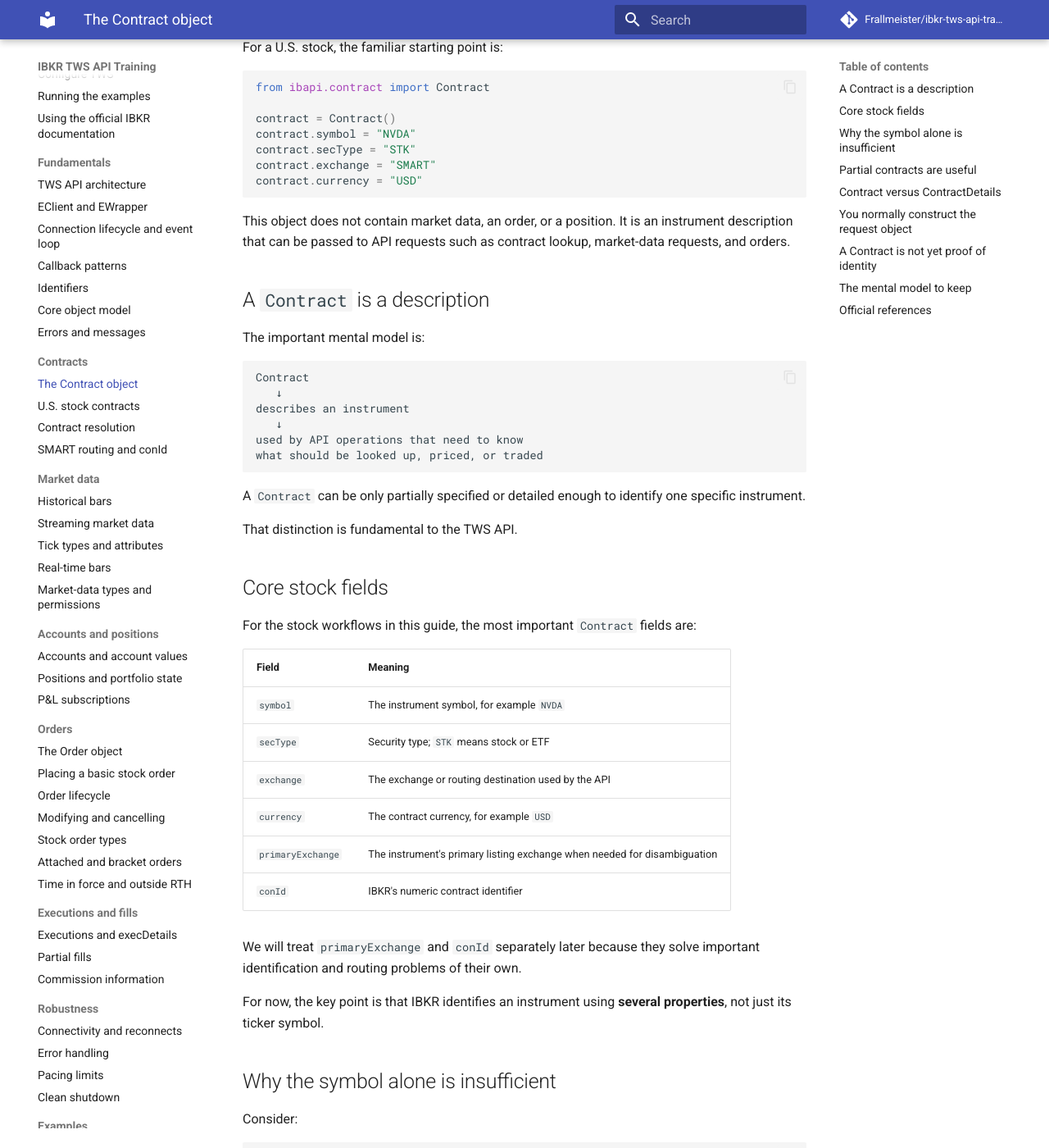
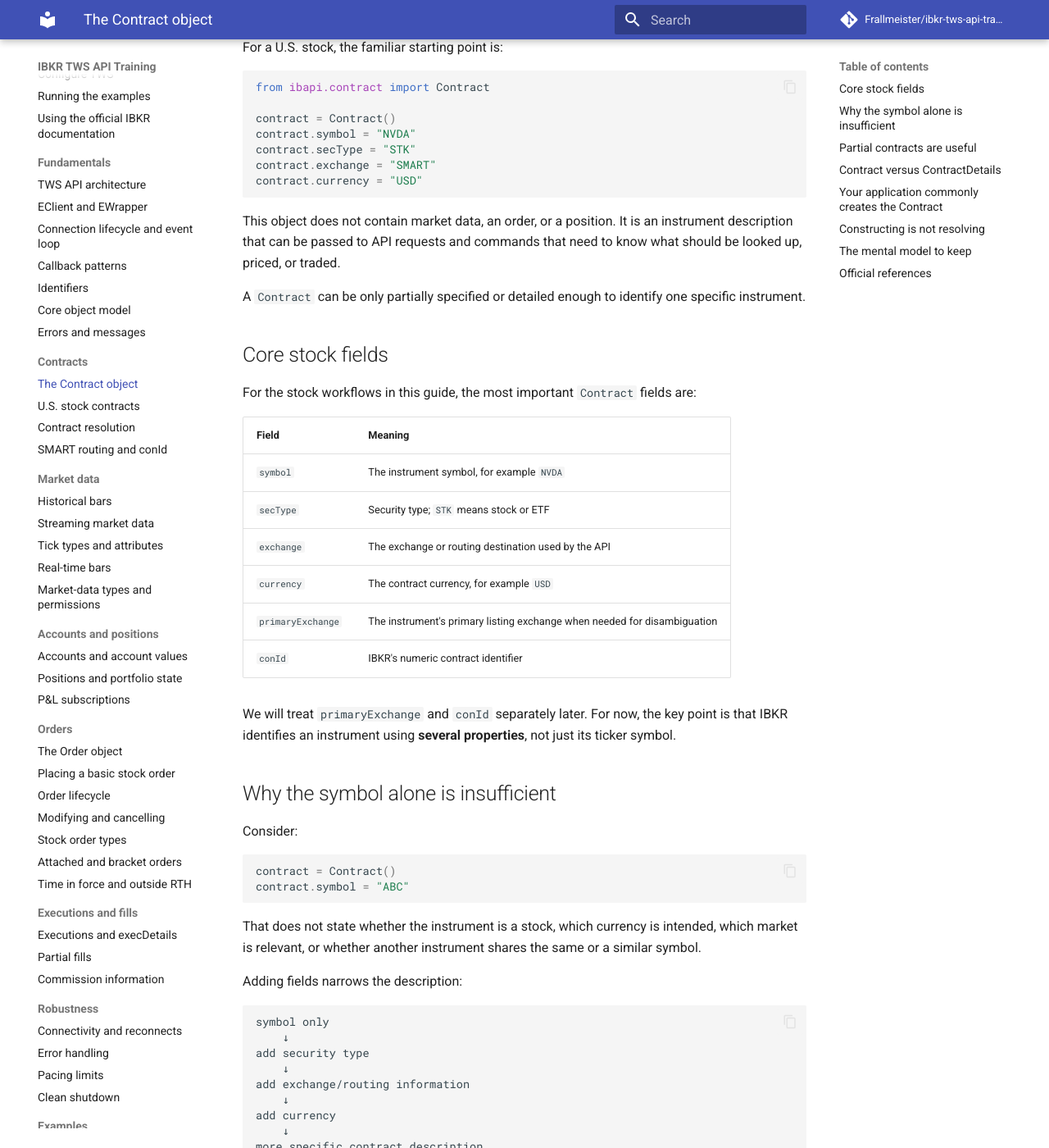
Before and after one commit to Frallmeister/ibkr-tws-api-training, an MkDocs documentation site: the page built from docs/contracts/contract-object.md, in a window 1280 px wide and 1400 px high, scrolled down 218 px. Shown: the whole window at 82% size. Built offline with MkDocs 1.6.1 and Material for MkDocs 9.7.7, drawn with Linux system fonts in a browser that asks for light colours; comment, search, counter and statistics services are not loaded; some of the changed text lies outside the part shown.

Commit message:
docs: tighten Contract object chapter

````diff
--- a/docs/contracts/contract-object.md
+++ b/docs/contracts/contract-object.md
@@ -16,24 +16,9 @@ contract.exchange = "SMART"
 contract.currency = "USD"
 ```
 
-This object does not contain market data, an order, or a position. It is an instrument description that can be passed to API requests such as contract lookup, market-data requests, and orders.
-
-## A `Contract` is a description
-
-The important mental model is:
-
-```text
-Contract
-   ↓
-describes an instrument
-   ↓
-used by API operations that need to know
-what should be looked up, priced, or traded
-```
+This object does not contain market data, an order, or a position. It is an instrument description that can be passed to API requests and commands that need to know what should be looked up, priced, or traded.
 
 A `Contract` can be only partially specified or detailed enough to identify one specific instrument.
-
-That distinction is fundamental to the TWS API.
 
 ## Core stock fields
 
@@ -48,9 +33,7 @@ For the stock workflows in this guide, the most important `Contract` fields are:
 | `primaryExchange` | The instrument's primary listing exchange when needed for disambiguation |
 | `conId` | IBKR's numeric contract identifier |
 
-We will treat `primaryExchange` and `conId` separately later because they solve important identification and routing problems of their own.
-
-For now, the key point is that IBKR identifies an instrument using **several properties**, not just its ticker symbol.
+We will treat `primaryExchange` and `conId` separately later. For now, the key point is that IBKR identifies an instrument using **several properties**, not just its ticker symbol.
 
 ## Why the symbol alone is insufficient
 
@@ -61,30 +44,12 @@ contract = Contract()
 contract.symbol = "ABC"
 ```
 
-That tells IBKR very little.
-
-The symbol does not state:
-
-- whether the instrument is a stock;
-- which currency is intended;
-- which market or routing destination is relevant;
-- whether another instrument shares the same or a similar symbol.
+That does not state whether the instrument is a stock, which currency is intended, which market is relevant, or whether another instrument shares the same or a similar symbol.
 
 Adding fields narrows the description:
 
-```python
-contract.symbol = "NVDA"
-contract.secType = "STK"
-contract.exchange = "SMART"
-contract.currency = "USD"
-```
-
-Conceptually:
-
 ```text
 symbol only
-    ↓
-broad description
     ↓
 add security type
     ↓
@@ -140,7 +103,7 @@ We will implement this lookup properly in the contract-resolution chapter.
 
 ## `Contract` versus `ContractDetails`
 
-These two names are easy to confuse.
+These two names are easy to confuse:
 
 ```text
 Contract
@@ -150,7 +113,7 @@ ContractDetails
 = IBKR metadata returned about a matched contract
 ```
 
-A useful way to think about the flow is:
+The flow is:
 
 ```text
 your Contract description
@@ -162,25 +125,13 @@ IBKR searches its contract database
 ContractDetails result
 ```
 
-`ContractDetails` contains substantially more information than you normally provide when constructing a stock `Contract`, such as the resolved contract, valid exchanges, market rules, trading hours, and descriptive metadata.
+`ContractDetails` contains substantially more information than you normally provide when constructing a stock `Contract`, including the resolved contract and metadata such as valid exchanges, market rules, and trading hours.
 
 That richer object belongs to the later resolution chapter.
 
-## You normally construct the request object
+## Your application commonly creates the `Contract`
 
-Unlike many objects received through `EWrapper`, a `Contract` is commonly created by your own application:
-
-```python
-contract = Contract()
-contract.symbol = "AAPL"
-contract.secType = "STK"
-contract.exchange = "SMART"
-contract.currency = "USD"
-```
-
-You then pass it into an `EClient` method.
-
-So the direction is often:
+Unlike many objects received through `EWrapper`, a `Contract` is commonly created by your own application and passed into an `EClient` method:
 
 ```text
 application
@@ -192,11 +143,11 @@ EClient request or command
 TWS / IBKR
 ```
 
-IBKR may later return `Contract` objects as part of other response objects as well, but the important starting case is that **your application describes the instrument it wants to operate on**.
+IBKR may also return `Contract` objects inside response objects, but the important starting case is that **your application describes the instrument it wants to operate on**.
 
-## A `Contract` is not yet proof of identity
+## Constructing is not resolving
 
-Creating this object:
+Creating:
 
 ```python
 contract.symbol = "NVDA"
@@ -205,11 +156,7 @@ contract.exchange = "SMART"
 contract.currency = "USD"
 ```
 
-does not itself query IBKR or prove that the description resolves to the instrument you expect.
-
-It is just a Python object until you pass it to an API operation.
-
-That distinction matters:
+does not query IBKR or prove that the description resolves to the instrument you expect. It is just a Python object until you pass it to an API operation.
 
 ```text
 construct Contract
````
Also changed, not shown: other parts of docs/contracts/contract-object.md (+3 -5 lines).
